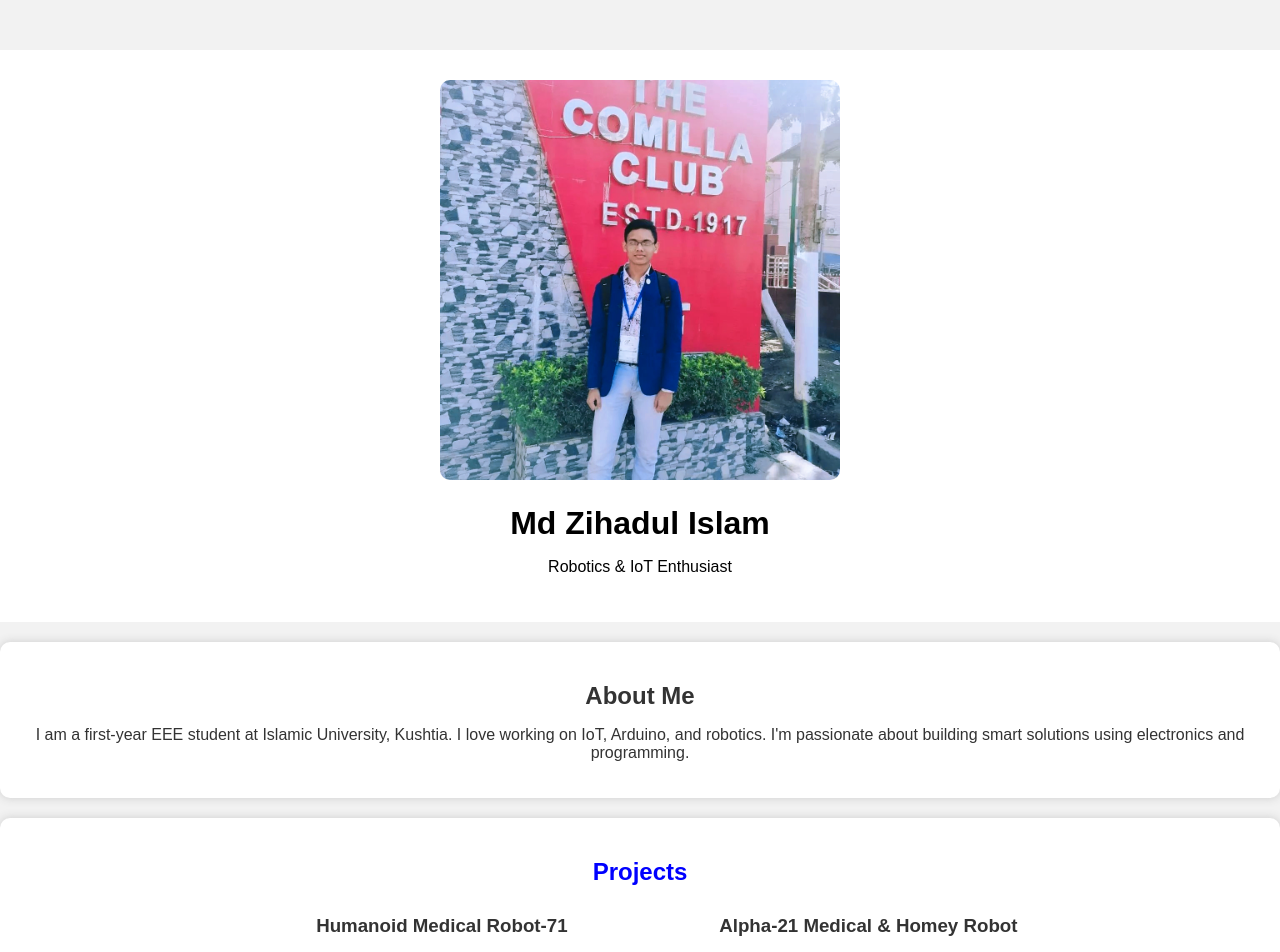
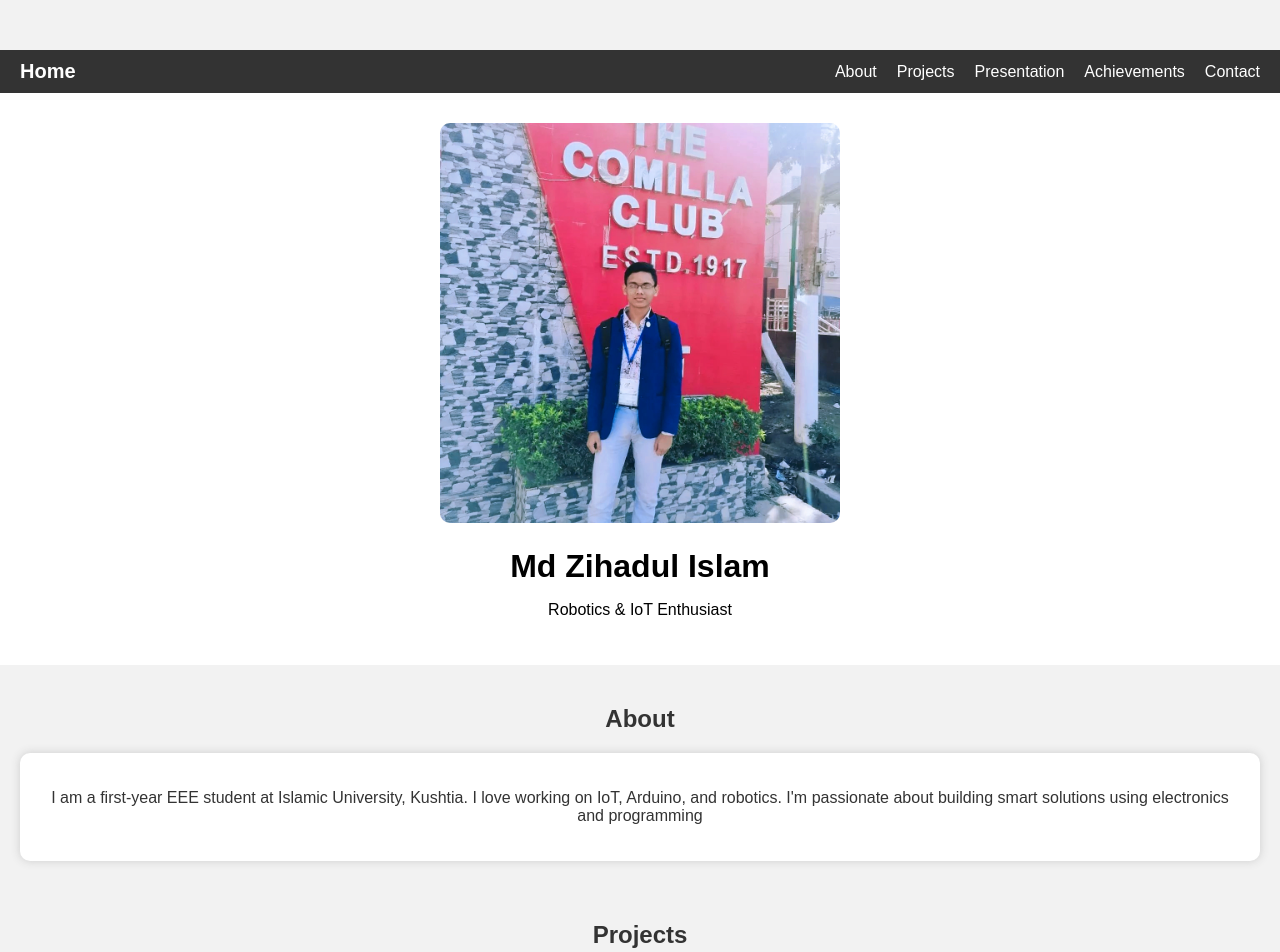
Before and after one commit to mdzihadulislam/mdzihad.github.io, a plain HTML site: page index.html in a window 1280 px wide. Shown: the top 952 px of the page. Drawn offline with Linux system fonts and the light colour scheme.

Commit message:
Update index.html

```diff
--- a/index.html
+++ b/index.html
@@ -1,4 +1,93 @@
 <!DOCTYPE html>
+
+<html lang="en">
+<head>
+  <meta charset="UTF-8" />
+  <meta name="viewport" content="width=device-width, initial-scale=1.0" />
+  <title>Responsive Navbar</title>
+  <style>
+    body {
+      margin: 0;
+      font-family: Arial, sans-serif;
+    }
+
+    .navbar {
+      display: flex;
+      justify-content: space-between;
+      align-items: center;
+      background-color: #333;
+      color: white;
+      padding: 10px 20px;
+      position: sticky;
+      top: 0;
+      z-index: 999;
+    }
+
+    .navbar .home {
+      font-size: 20px;
+      font-weight: bold;
+    }
+
+    .menu-icon {
+      font-size: 26px;
+      cursor: pointer;
+      display: block;
+    }
+
+    .dropdown {
+      display: none;
+      position: absolute;
+      top: 55px;
+      right: 20px;
+      background-color: #444;
+      border-radius: 5px;
+      overflow: hidden;
+    }
+
+    .dropdown a {
+      display: block;
+      padding: 10px 20px;
+      text-decoration: none;
+      color: white;
+    }
+
+    .dropdown a:hover {
+      background-color: #555;
+    }
+
+    @media (min-width: 768px) {
+      .menu-icon {
+        display: none;
+      }
+
+      .dropdown {
+        display: flex;
+        position: static;
+        background: none;
+        flex-direction: row;
+        gap: 20px;
+      }
+
+      .dropdown a {
+        padding: 0;
+      }
+    }
+  </style>
+</head>
+<body>
+
+  <!-- Navbar -->
+  <div class="navbar">
+    <div class="home">Home</div>
+    <div class="menu-icon" onclick="toggleMenu()">&#9776;</div>
+    <div class="dropdown" id="dropdownMenu">
+      <a href="#about">About</a>
+      <a href="#projects">Projects</a>
+      <a href="#presentation">Presentation</a>
+           <a href="#achievements">Achievements</a>
+      <a href="#contact">Contact</a>
+    </div>
+  </div>
   <html lang="en">
 <head>
   <meta charset="UTF-8" />
@@ -15,14 +104,18 @@
     <p>Robotics & IoT Enthusiast</p>
   </header>
 
+
+  <!-- Dummy content -->
+  <div style="padding: 20px;">
+    <h2 id="about">About</h2>
     <section>
-    <h2>About Me</h2>
-    <p>I am a first-year EEE student at Islamic University, Kushtia. I love working on IoT, Arduino, and robotics. I'm passionate about building smart solutions using electronics and programming.</p>
 
+    <p>I am a first-year EEE student at Islamic University, Kushtia. I love working on IoT, Arduino, and robotics. I'm passionate about building smart solutions using electronics and programming</p>
    </section>
-
+  <!-- Dummy content -->
+  <div style="padding: 20px;">
+    <h2 id="projects">Projects</h2>
     <section>
-<h2 style="color:blue;">Projects</h2>
   <div style="display: flex; flex-wrap: wrap; gap: 20px; justify-content: center; text-align: center;">
 
     <div>
@@ -51,8 +144,12 @@
     </div>
  </div>
 </section>
+
+  <!-- Dummy content -->
+  <div style="padding: 20px;">
+    <h2 id="Presentation">Presentation</h2>
 <section>
-<h2 style="color:blue;">Presentation</h2>
+
   <div style="display: flex; flex-wrap: wrap; gap: 20px; justify-content: center; text-align: center;">
 
     <div>
@@ -103,9 +200,13 @@
 
 
 </section>
+
+  <!-- Dummy content -->
+  <div style="padding: 20px;">
+    <h2 id="achievements">Achievements</h2>
+
     <section>
 
-    <h2 style="color:blue;">Achievements</h2>
 
 
      <div style="display: flex; flex-wrap: wrap; gap: 20px; justify-content: center; text-align: center;">
@@ -301,27 +402,20 @@
 
   </section>
 
+  <!-- Dummy content -->
+  <div style="padding: 20px;">
+
+    <h2 id="contact">Contact Section</h2>
+
   <section>
 
- <h2>Projects</h2>
-    <ul>
-      <li>🔧 Smart Dustbin using Arduino</li>
-      <img src="dustbin.jpg" alt="Smart Dustbin"/>
-      <li>💡 Home Automation with ESP8266</li>
-      <li>📡 Weather Monitoring System using Sensors</li>
-    </ul>
-    </section>
-  <section>
-    <h2>Image</h2>
-    <img src="alpha21.jpg" alt="Alpha 21 Robot" width="200"/>
-  </section>
-
-  <section>
-  <h2 style="color:blue;">Contact</h2>
     <p>💌:mdzihad0132@gmail.com</p>
     <p>📱:01887039083</p>
     <p>🏠:Feni Sadar Feni</p>
     </section>
+
+  <!-- Dummy content -->
+  <div style="padding: 20px;">
  <section>
     <head>
   <title>Social Links</title>
@@ -346,10 +440,17 @@
 </body>
 
   </section>
-
    <footer>
     <p>© 2024 Copyright:</p>
     <p>Md Zihadul Islam , All Rights Reserved</p>
   </footer>
+  <!-- Script -->
+  <script>
+    function toggleMenu() {
+      const menu = document.getElementById("dropdownMenu");
+      menu.style.display = menu.style.display === "block" ? "none" : "block";
+    }
+  </script>
+
 </body>
 </html>
```
Lines whose indentation alone changed are shown as unchanged.
